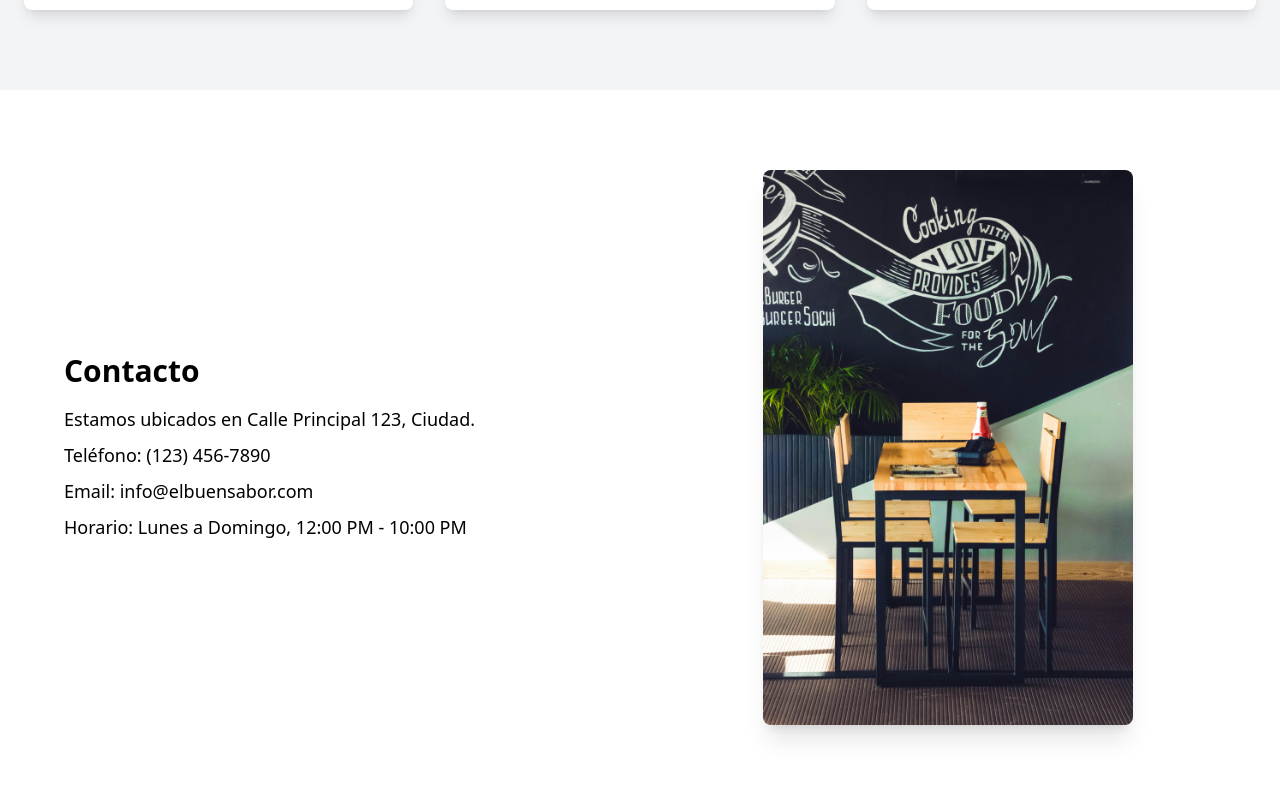
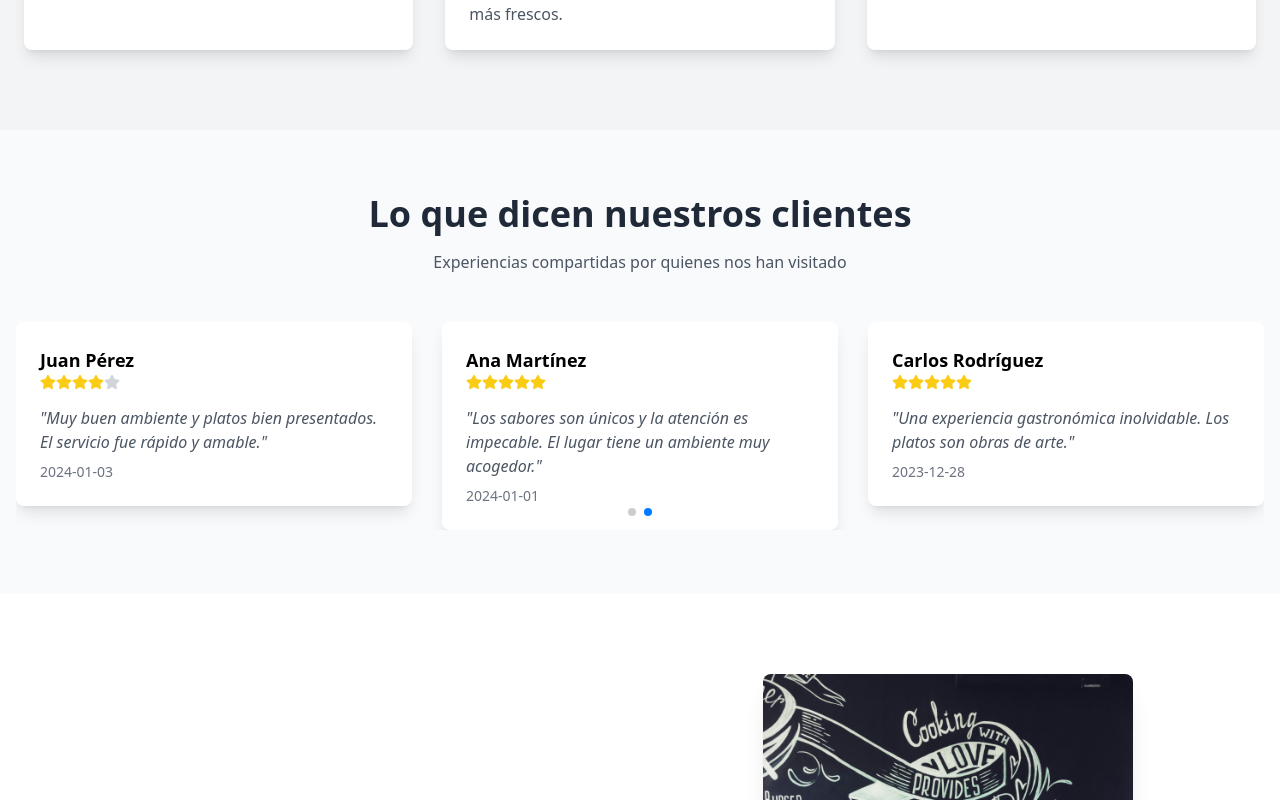
Before and after one commit to Guerre-Pablo-Agustin/reservas-restaurante, a Next.js app: page /site in a window 1280 px wide. Shown: the part 1740-2540 px from the top of the page. Built offline with nearby package versions, Linux system fonts and the light colour scheme.

Commit message:
agregado seccion de reviews

```diff
--- a/package.json
+++ b/package.json
@@ -17,6 +17,7 @@
     "react-icons": "^5.4.0",
     "react-tooltip": "^5.28.0",
     "sweetalert2": "^11.14.5",
+    "swiper": "^11.2.0",
     "uuid": "^11.0.4",
     "zustand": "^5.0.2"
   },
--- a/src/app/site/page.tsx
+++ b/src/app/site/page.tsx
@@ -5,6 +5,7 @@ import { Header } from "@/components/site/Header/Header"
 import Hero from "@/components/site/Hero/Hero"
 import Menu from "@/components/site/Menu/Menu"
 import Reserva from "@/components/site/Reserva/Reserva"
+import Reviews from "@/components/site/Reviews/Reviews"
 import { Metadata } from "next"
 
 export const metadata: Metadata = {
@@ -16,11 +17,12 @@ export const metadata: Metadata = {
 const page = () => {
   return (
     <>
-      <Header />
+        <Header />
         <main className="gap-4">
         <Hero />
         <About />
         <Menu />
+        <Reviews />
         <Contact />
         <Reserva />
         </main>
--- a/src/components/site/Header/Header.tsx
+++ b/src/components/site/Header/Header.tsx
@@ -9,13 +9,14 @@ import { Navbar } from "../Navbar/Navbar";
 export function Header() {
   const [openMobileMenu, setOpenMobileMenu] = useState(false);
 
+  console.log(openMobileMenu);
 
   return (
-    <div className=" container mx-auto flex w-[100%] items-center justify-between gap-4 rounded-md px-10 bg-transparent">
+    <div className="mt-5 container mx-auto my-5 flex w-[100%] items-center justify-between gap-4 rounded-md px-10">
       <div className="flex w-full items-center justify-between px-4 py-2">
         <Link href="/">
           <p className="text-xl font-bold">
-            <span className="flex bg-gradient-to-r from-emerald-400 to-cyan-400 bg-clip-text text-transparent">
+            <span className=" flex bg-gradient-to-r from-emerald-400 to-cyan-400 bg-clip-text text-transparent">
               El Buen Sabor
             </span>
           </p>
--- a/src/components/site/Navbar/data.Header.js
+++ b/src/components/site/Navbar/data.Header.js
@@ -1,17 +1,17 @@
 export const dataHeader = [
   {
     id: 1,
-    name: "Inicio",
+    name: "home",
     link: "#hero",
   },
   {
     id: 2,
-    name: "Sobre Nosotros",
+    name: "about",
     link: "#about",
   },
   {
     id: 3,
-    name: "Menu",
+    name: "Menus",
     link: "#menu",
   },
   {
--- /dev/null
+++ b/src/components/site/Reviews/Reviews.tsx
@@ -0,0 +1,82 @@
+'use client'
+import { reviews } from './data.reviews'
+import { Swiper, SwiperSlide } from 'swiper/react'
+import { Autoplay, Pagination } from 'swiper/modules'
+import { FaStar } from 'react-icons/fa'
+import Image from 'next/image'
+
+// Importar estilos de Swiper
+import 'swiper/css'
+import 'swiper/css/pagination'
+
+const Reviews = () => {
+    return (
+        <section className="py-16 bg-gray-50" id="reviews">
+            <div className="container mx-auto px-4">
+                <div className="text-center mb-12">
+                    <h2 className="text-4xl font-bold text-gray-800 mb-4">Lo que dicen nuestros clientes</h2>
+                    <p className="text-gray-600">Experiencias compartidas por quienes nos han visitado</p>
+                </div>
+
+                <Swiper
+                    modules={[Autoplay, Pagination]}
+                    spaceBetween={30}
+                    slidesPerView={1}
+                    pagination={{ clickable: true }}
+                    autoplay={{
+                        delay: 5000,
+                        disableOnInteraction: false,
+                    }}
+                    breakpoints={{
+                        640: {
+                            slidesPerView: 1,
+                        },
+                        768: {
+                            slidesPerView: 2,
+                        },
+                        1024: {
+                            slidesPerView: 3,
+                        },
+                    }}
+                    className="py-8"
+                >
+                    {reviews.map((review) => (
+                        <SwiperSlide key={review.id}>
+                            <div className="bg-white p-6 rounded-lg shadow-lg">
+                                <div className="flex items-center mb-4">
+                                    {/* <div className="relative w-12 h-12 mr-4">
+                                        <Image
+                                            src={review.image || '/avatars/default-avatar.jpg'}
+                                            alt={review.name}
+                                            fill
+                                            className="rounded-full object-cover"
+                                        />
+                                    </div> */}
+                                    <div>
+                                        <h3 className="font-semibold text-lg">{review.name}</h3>
+                                        <div className="flex">
+                                            {[...Array(5)].map((_, index) => (
+                                                <FaStar
+                                                    key={index}
+                                                    className={`w-4 h-4 ${
+                                                        index < review.rating
+                                                            ? 'text-yellow-400'
+                                                            : 'text-gray-300'
+                                                    }`}
+                                                />
+                                            ))}
+                                        </div>
+                                    </div>
+                                </div>
+                                <p className="text-gray-600 italic">&quot;{review.comment}&quot;</p>
+                                <p className="text-sm text-gray-500 mt-2">{review.date}</p>
+                            </div>
+                        </SwiperSlide>
+                    ))}
+                </Swiper>
+            </div>
+        </section>
+    )
+}
+
+export default Reviews
--- /dev/null
+++ b/src/components/site/Reviews/data.reviews.ts
@@ -0,0 +1,43 @@
+export interface Review {
+    id: number;
+    name: string;
+    rating: number;
+    comment: string;
+    date: string;
+    image?: string;
+}
+
+export const reviews: Review[] = [
+    {
+        id: 1,
+        name: "María González",
+        rating: 5,
+        comment: "¡Excelente experiencia! La comida estaba deliciosa y el servicio fue excepcional. Definitivamente volveré.",
+        date: "2024-01-05",
+        image: "/avatars/avatar1.jpg"
+    },
+    {
+        id: 2,
+        name: "Juan Pérez",
+        rating: 4,
+        comment: "Muy buen ambiente y platos bien presentados. El servicio fue rápido y amable.",
+        date: "2024-01-03",
+        image: "/avatars/avatar2.jpg"
+    },
+    {
+        id: 3,
+        name: "Ana Martínez",
+        rating: 5,
+        comment: "Los sabores son únicos y la atención es impecable. El lugar tiene un ambiente muy acogedor.",
+        date: "2024-01-01",
+        image: "/avatars/avatar3.jpg"
+    },
+    {
+        id: 4,
+        name: "Carlos Rodríguez",
+        rating: 5,
+        comment: "Una experiencia gastronómica inolvidable. Los platos son obras de arte.",
+        date: "2023-12-28",
+        image: "/avatars/avatar4.jpg"
+    }
+];
```
Also changed, not shown: 1 other file (tests, documents, lock files or other folders).
